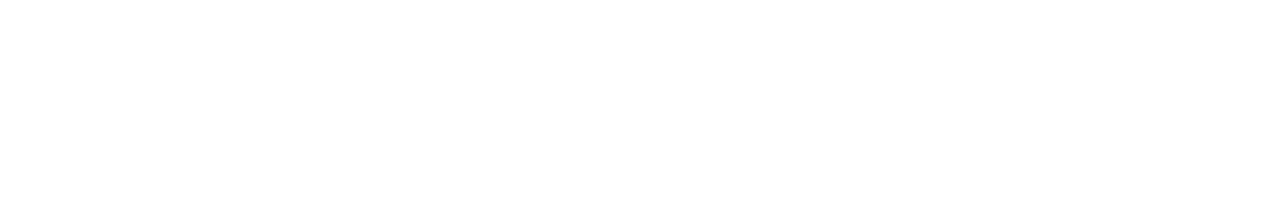
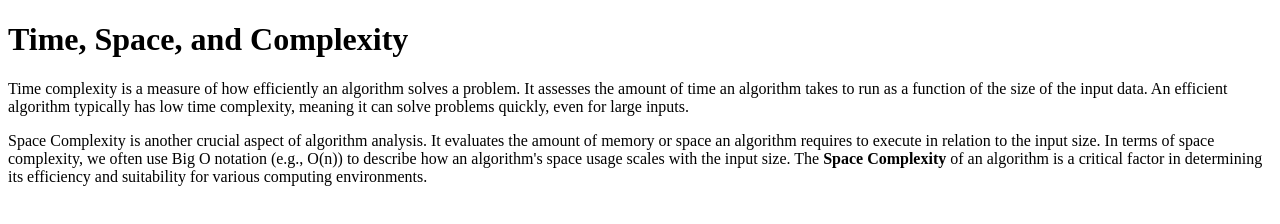
Before and after one commit to acciojob/time-and-space-complexity-Ravindra044041, a website: page main.html in a window 1280 px wide. Drawn offline with Linux system fonts and the light colour scheme.

Commit message:
created a submission

```diff
--- a/main.html
+++ b/main.html
@@ -8,6 +8,9 @@
 
 <body>
 	<!-- the entire body must be written by student -->
+	<h1>Time, Space, and Complexity</h1>
+    <p>Time complexity is a measure of how efficiently an algorithm solves a problem. It assesses the amount of time an algorithm takes to run as a function of the size of the input data. An efficient algorithm typically has low time complexity, meaning it can solve problems quickly, even for large inputs.</p>
+    <p>Space Complexity is another crucial aspect of algorithm analysis. It evaluates the amount of memory or space an algorithm requires to execute in relation to the input size. In terms of space complexity, we often use Big O notation (e.g., O(n)) to describe how an algorithm's space usage scales with the input size. The <b>Space Complexity</b> of an algorithm is a critical factor in determining its efficiency and suitability for various computing environments.</p>
     <script type="text/javascript" src="./script.js">
 </script>
 
```
